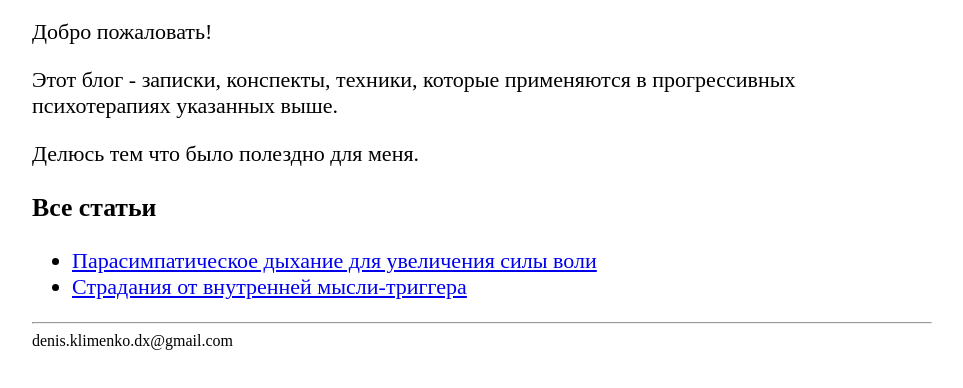
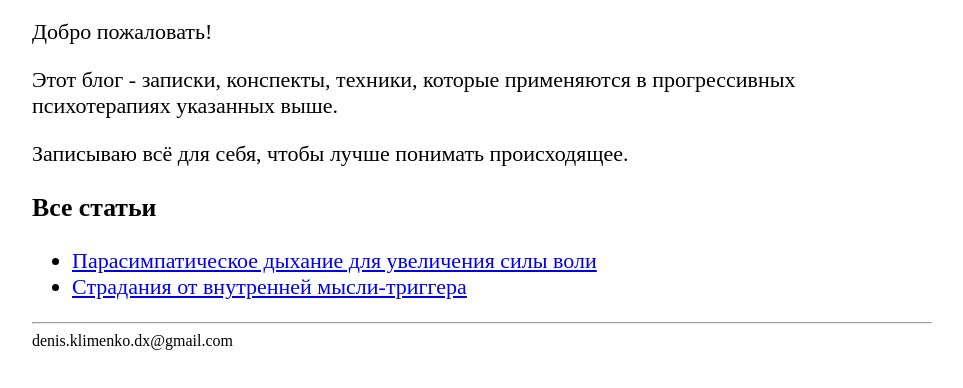
Before and after one commit to progsmile/progsmile.github.io, a Gatsby site: page / in a window 1280 px wide. Shown: the part 130-518 px from the top of the page, without its empty margins (158-1121 px from the left). Built offline with nearby package versions, Linux system fonts and the light colour scheme; Gatsby itself is replaced by a stand-in of ours.

Commit message:
fix blog description

```diff
--- a/src/pages/index.js
+++ b/src/pages/index.js
@@ -7,7 +7,7 @@ const IndexPage = () => {
       <main>
         <p>Добро пожаловать!</p>
         <p>Этот блог - записки, конспекты, техники, которые применяются в прогрессивных психотерапиях указанных выше.</p>
-        <p>Делюсь тем что было полездно для меня.</p>
+        <p>Записываю всё для себя, чтобы лучше понимать происходящее.</p>
 
         <h3>Все статьи</h3>
         <ul>
```
